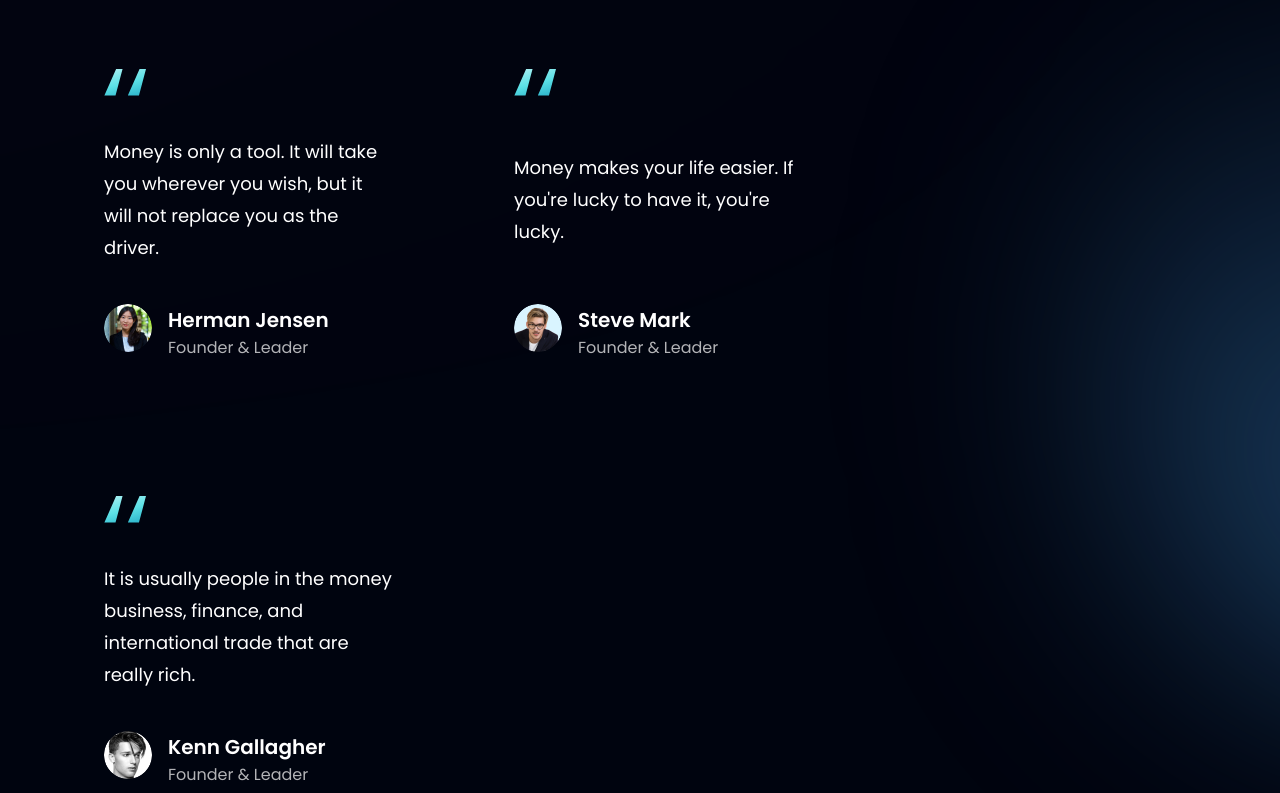
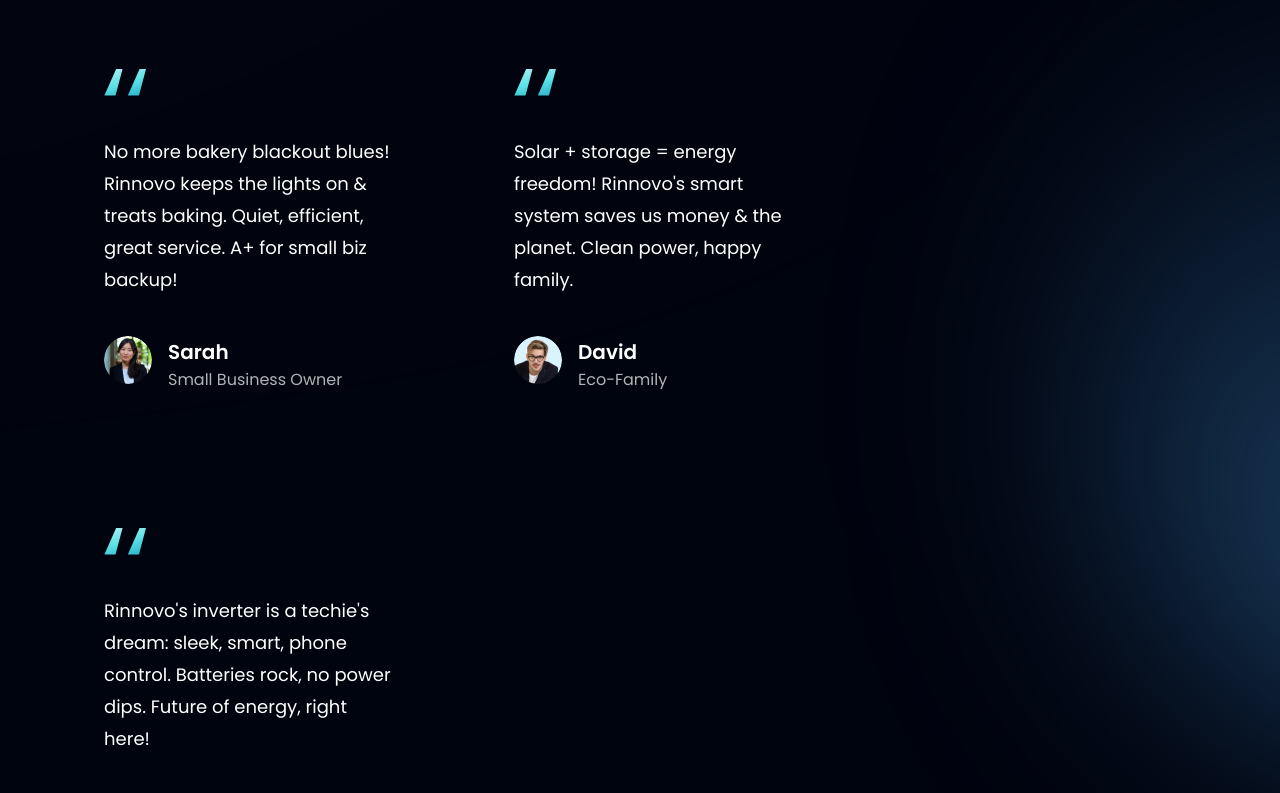
Before and after one commit to ZoDD-Script/Rinnovo, a React (Vite) app: page / in a window 1280 px wide. Shown: the part 3040-3833 px from the top of the page. Built offline with nearby package versions, Linux system fonts and the light colour scheme.

Commit message:
add: testimonials

```diff
--- a/src/constants/index.js
+++ b/src/constants/index.js
@@ -47,25 +47,25 @@
   {
     id: "feedback-1",
     content:
-      "Money is only a tool. It will take you wherever you wish, but it will not replace you as the driver.",
-    name: "Herman Jensen",
-    title: "Founder & Leader",
+      "No more bakery blackout blues! Rinnovo keeps the lights on & treats baking. Quiet, efficient, great service. A+ for small biz backup!",
+    name: "Sarah ",
+    title: "Small Business Owner",
     img: people01,
   },
   {
     id: "feedback-2",
     content:
-      "Money makes your life easier. If you're lucky to have it, you're lucky.",
-    name: "Steve Mark",
-    title: "Founder & Leader",
+      " Solar + storage = energy freedom! Rinnovo's smart system saves us money & the planet. Clean power, happy family.",
+    name: "David",
+    title: "Eco-Family",
     img: people02,
   },
   {
     id: "feedback-3",
     content:
-      "It is usually people in the money business, finance, and international trade that are really rich.",
-    name: "Kenn Gallagher",
-    title: "Founder & Leader",
+      "Rinnovo's inverter is a techie's dream: sleek, smart, phone control. Batteries rock, no power dips. Future of energy, right here!",
+    name: "Bolaji",
+    title: "Web Developer",
     img: people03,
   },
 ];
```
